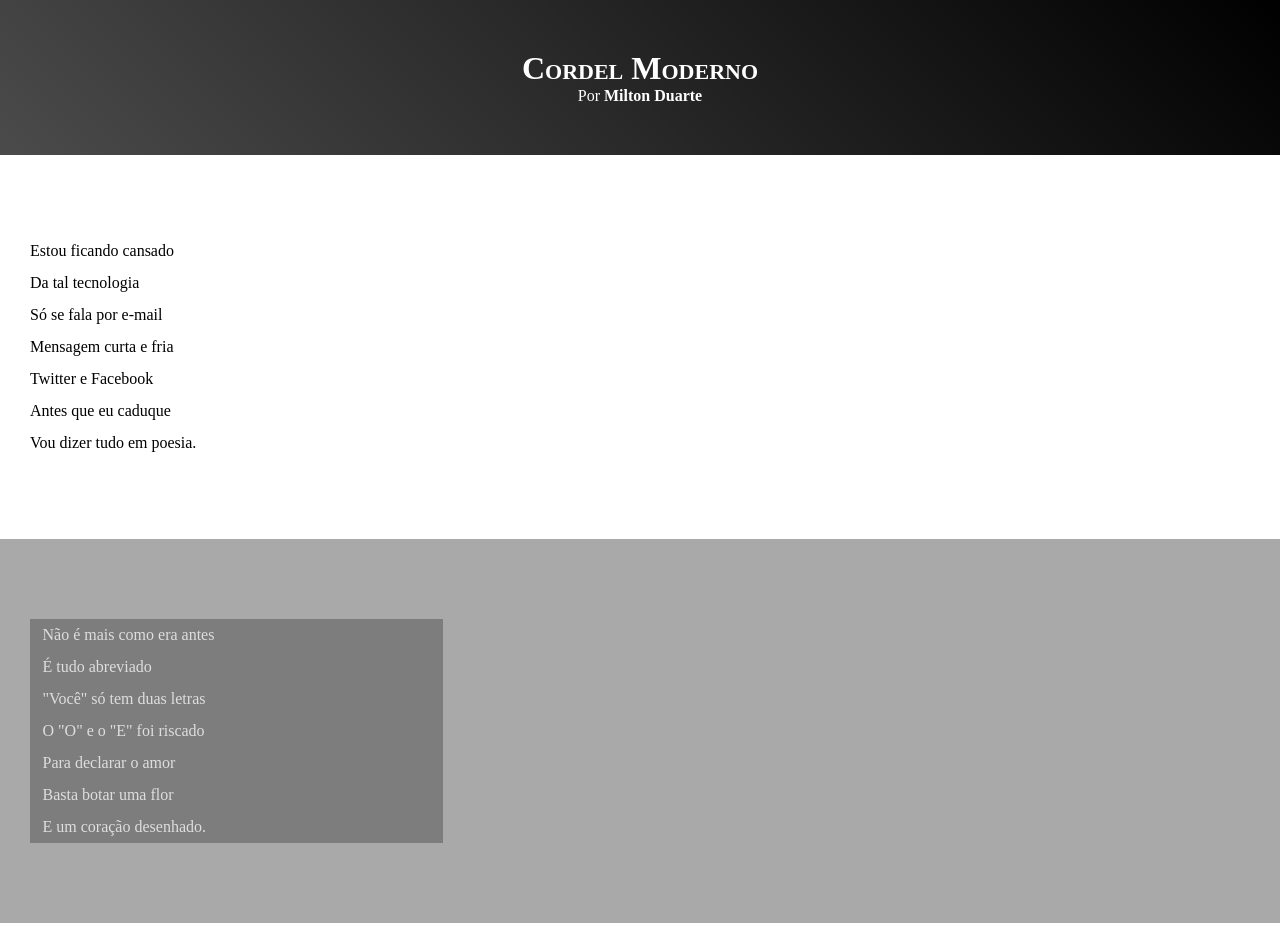
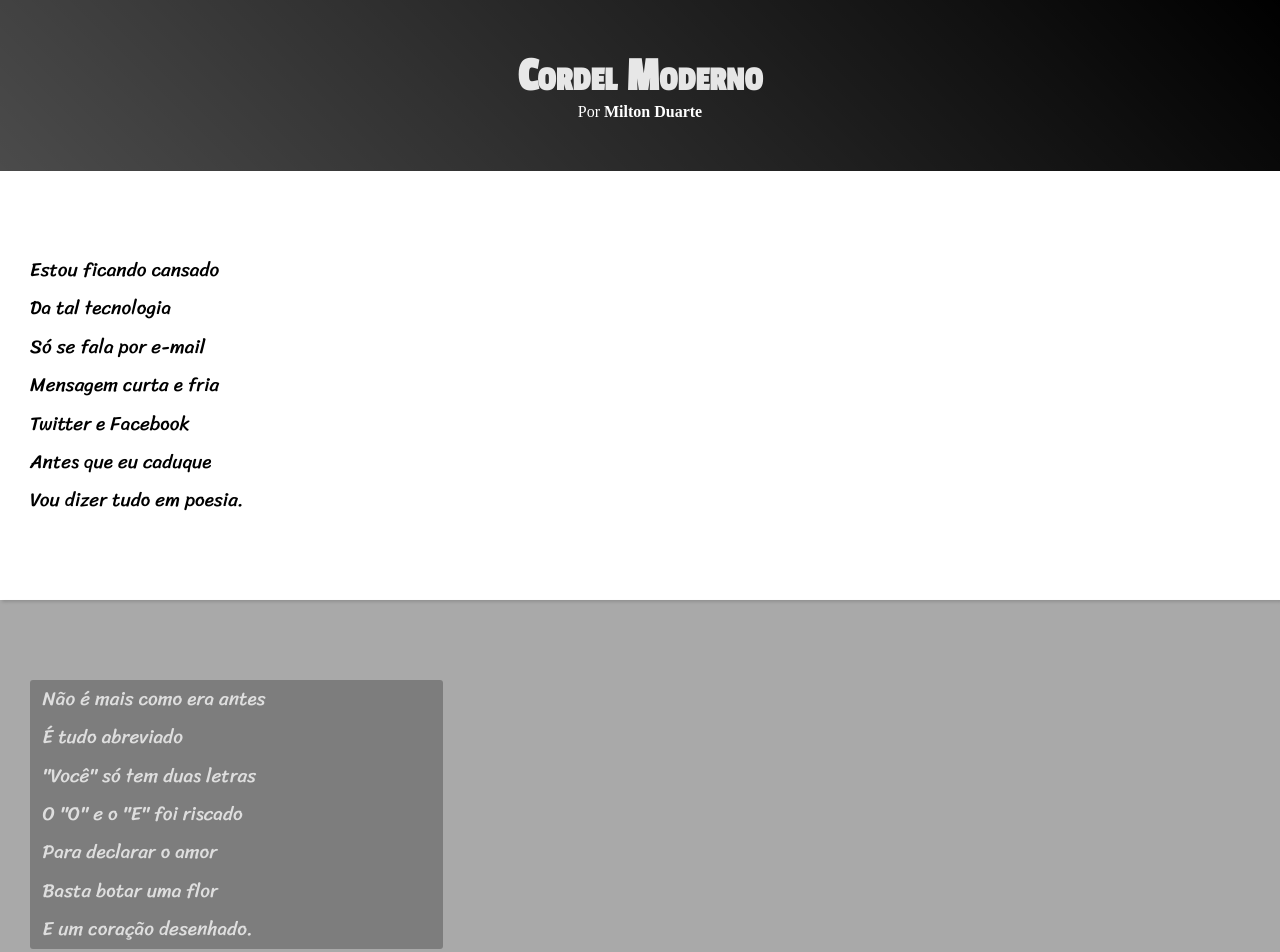
Before and after one commit to MrMa-rio/Desafio_Cordel, a plain HTML site: page index.html in a window 1280 px wide. Shown: the top 952 px of the page. Drawn offline with Linux system fonts and the light colour scheme.

Commit message:
atualizaçao dos estilos das fontes

```diff
--- a/estilos/style.css
+++ b/estilos/style.css
@@ -1,6 +1,14 @@
 @charset "UTF-8";
+@import url('https://fonts.googleapis.com/css2?family=Passion+One&display=swap');
+@import url('https://fonts.googleapis.com/css2?family=Sriracha&display=swap');
 
 
+:root{
+
+    --fonte-1:'Passion One', cursive;
+    --fonte-2:'Sriracha', cursive;
+    --fonte-3: Verdana, Geneva, Tahoma, sans-serif;
+}
 *{
     margin: 0px;
     padding: 0px;
@@ -15,8 +23,11 @@ header{
     text-align: center;
 }
 header > h1{
-    color: white;
+    color: rgba(255, 255, 255, 0.89);
+    font-family: var(--fonte-1);
+    font-size: 3em;
     font-variant: small-caps;
+
 }
 header > p{
     color: white;
@@ -36,16 +47,17 @@ section{
     padding-bottom: 10vh;
     line-height: 2em;
     padding-left: 30px;
+    font-family: var(--fonte-2);
+    font-size: 1.2em;
+    box-shadow: 2px 2px 3px rgba(0, 0, 0, 0.144);
 }
-section p{
 
+section.normal {
+    background-color: white;
 
 }
-section.normal {
-    background-color: white;
-}
 section.imagem > p{
-
+    border-radius: 3px;
     background-color: rgba(0, 0, 0, 0.26);
     width: 400px;
     color: rgba(255, 255, 255, 0.747);
```
